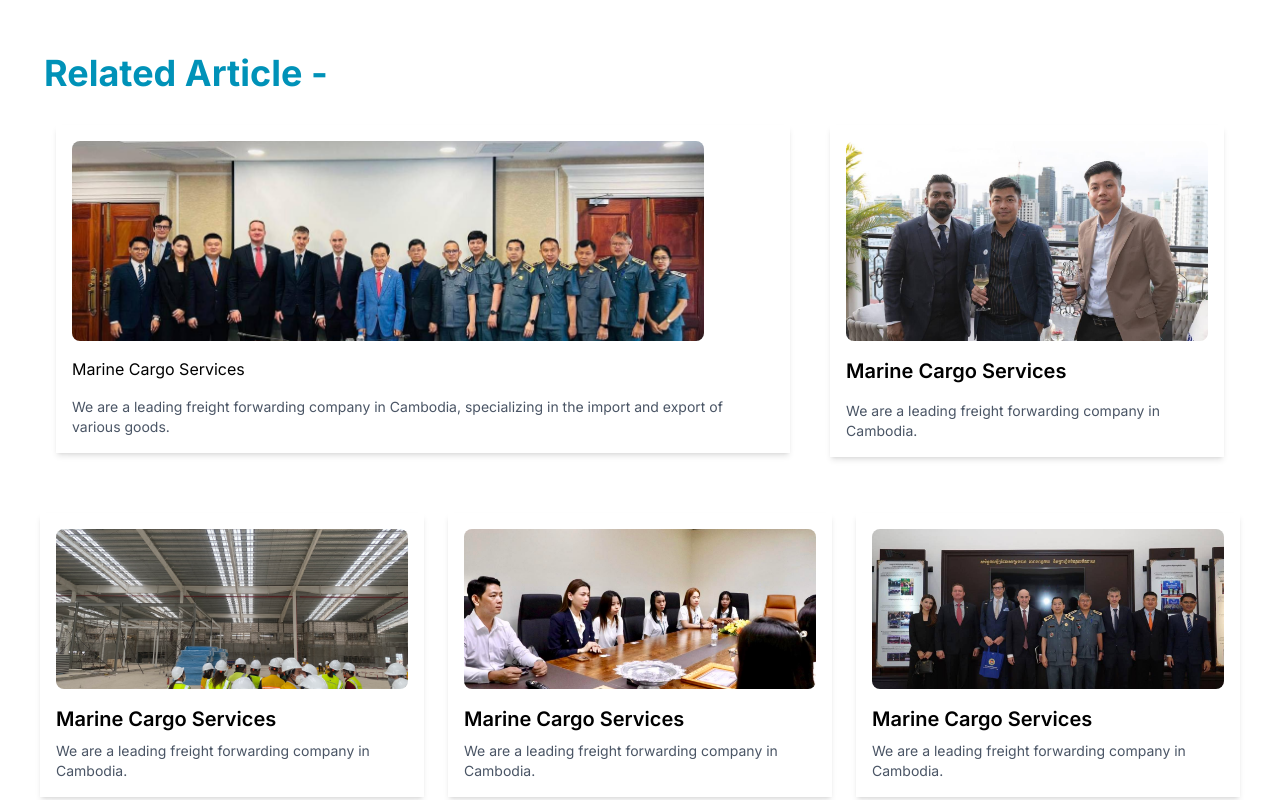
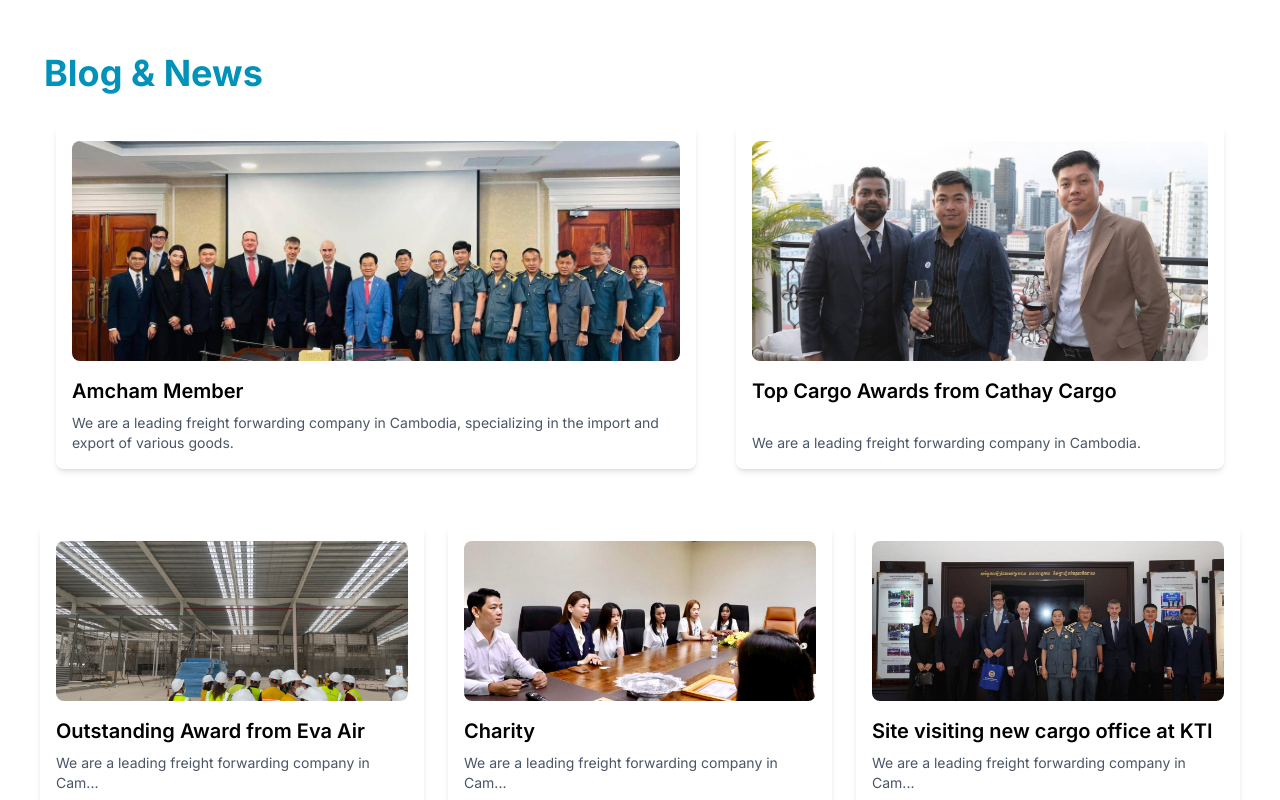
Before and after one commit to sotheaweb/Kingkong, a React (Vite) app: page /subblog/0 in a window 1280 px wide. Shown: the part 660-1460 px from the top of the page. Built offline with nearby package versions, Linux system fonts and the light colour scheme.

Commit message:
Update about page

```diff
--- a/src/components/Home/BolgNews.jsx
+++ b/src/components/Home/BolgNews.jsx
@@ -44,7 +44,7 @@
       </h1>
 
       {/* Top Section (Left + Right boxes) */}
-      <div className="flex flex-col lg:flex-row gap-10 p-4 rounded-lg">
+      <div className="flex flex-col md:flex-row gap-10 p-4 rounded-lg">
         {/* Left Box */}
         <Link
           to="/subblog/3"
--- a/src/components/Home/LifeInside.jsx
+++ b/src/components/Home/LifeInside.jsx
@@ -18,13 +18,13 @@
       </h1>
 
       {/* Main Content Gallery */}
-      <div className="grid grid-cols-1 sm:grid-cols-3 lg:grid-cols-3 gap-6 max-w-7xl mx-auto">
+      <div className="grid grid-cols-1 lg:grid-cols-3 gap-6 max-w-7xl mx-auto">
         {/* First Image */}
         <div className="p-5 hover:shadow-sm duration-300 hover:scale-105 transition delay-70 lg:h-[55vh]">
           <img
             src={image1}
             alt="Team photo in the office"
-            className="w-full h-auto rounded-lg shadow-lg object-cover sm:h-[30vh] lg:h-[45vh]"
+            className="w-full rounded-lg shadow-lg object-cover sm:h-[30vh] lg:h-[45vh]"
             data-aos="fade-up"
             data-aos-delay="50"
           />
--- a/src/components/news/Related.jsx
+++ b/src/components/news/Related.jsx
@@ -1,98 +1,128 @@
-import React from 'react'
-import { Link } from 'react-router-dom'
-import news1 from '../../assets/news1.jpg'
-import news2 from '../../assets/news2.jpg'
-import news3 from '../../assets/news3.jpg'
-import news4 from '../../assets/news4.jpg'
-import news5 from '../../assets/news5.jpg'
+import React from "react";
+import { Link } from "react-router-dom";
+import news1 from "../../assets/news1.jpg";
+import news2 from "../../assets/news2.jpg";
+import news3 from "../../assets/news3.jpg";
+import news4 from "../../assets/news4.jpg";
+import news5 from "../../assets/news5.jpg";
 
 const Related = () => {
-
   const cardData = [
     {
       image: news3,
-            title: "Marine Cargo Services",
-            discription: "We are a leading freight forwarding company in Cambodia.",
+      title: "Outstanding Award from Eva Air",
+      discription:
+        "We are a leading freight forwarding company in Cambodia.",
     },
     {
       image: news4,
-            title: "Marine Cargo Services",
-            discription: "We are a leading freight forwarding company in Cambodia.",
+      title: "Charity",
+      discription:
+        "We are a leading freight forwarding company in Cambodia.",
     },
     {
       image: news5,
-            title: "Marine Cargo Services",
-            discription: "We are a leading freight forwarding company in Cambodia.",
+      title: "Site visiting new cargo office at KTI",
+      discription:
+        "We are a leading freight forwarding company in Cambodia.",
     },
-    ]
+  ];
+
   return (
     <div
-     className='lg:max-w-7xl mx-auto mb-16 px-4 lg:px-10 mt-20 md:mt-30'
+      className="lg:max-w-7xl mx-auto mb-16 px-4 lg:px-10 mt-20 md:mt-30"
       data-aos="fade-up"
       data-aos-delay="200"
     >
+      {/* Title */}
       <h1
         className="text-3xl md:text-4xl font-bold text-cyan-600 mb-4 mx-5 lg:mx-1"
         data-aos="fade-up"
         data-aos-delay="50"
       >
-        Related Article -
+        Blog & News
       </h1>
-      <div className='w-full flex flex-col lg:flex lg:flex-row gap-10 p-4 rounded-lg'>
-        {/* box left */}
-            <Link to="/subblog/3" state={{
+
+      {/* Top Section (Left + Right boxes) */}
+      <div className="flex flex-col md:flex-row gap-10 p-4 rounded-lg">
+        {/* Left Box */}
+        <Link
+          to="/subblog/3"
+          state={{
             image: news1,
-              title: "Marine Cargo Services",
-              discription: "We are a leading freight forwarding company in Cambodia, specializing in the import and export of various goods."
-            }}>
-              <div
-                className='lg:w-2/2 p-4 shadow-md hover:shadow-lg duration-300 hover:scale-105 transition delay-70 flex flex-col gap-4'
+            title: "Amcham Member",
+            discription:
+              "We are a leading freight forwarding company in Cambodia, specializing in the import and export of various goods.",
+          }}
+          className="flex-1"
         >
+          <div className="h-full md:w-[50vw] flex flex-col justify-between p-4 shadow-md hover:shadow-lg duration-300 hover:scale-105 transition delay-70 rounded-lg bg-white">
             <img
               src={news1}
               alt="News loading"
-                    className='w-[90%] h-[200px] object-cover rounded-lg'
+              className="w-full h-[220px] object-cover rounded-lg"
             />
-                  <h2>Marine Cargo Services</h2>
-                  <p className='text-gray-600 text-sm lg:text-md'>
-                    We are a leading freight forwarding company in Cambodia, specializing in the import and export of various goods.
+            <div className="flex flex-col flex-grow justify-between mt-4">
+              <h2 className="text-xl font-semibold">Amcham Member</h2>
+              <p className="text-gray-600 text-sm lg:text-md mt-2">
+                We are a leading freight forwarding company in Cambodia,
+                specializing in the import and export of various goods.
               </p>
             </div>
+          </div>
         </Link>
-        {/* box right */}
-            <Link to="/subblog/4" state={{
+
+        {/* Right Box */}
+        <Link
+          to="/subblog/4"
+          state={{
             image: news2,
-              title: "Marine Cargo Services",
-              discription: "We are a leading freight forwarding company in Cambodia."
-            }}>
-              <div
-                className='lg:w-2/2 p-4 shadow-md hover:shadow-lg hover:scale-105 transition delay-70 flex flex-col gap-4'
+            title: "Top Cargo Awards from Cathay Cargo",
+            discription:
+              "We are a leading freight forwarding company in Cambodia.",
+          }}
+          className="flex-1"
         >
+          <div className="h-full flex flex-col justify-between p-4 shadow-md hover:shadow-lg duration-300 hover:scale-105 transition delay-70 rounded-lg bg-white">
             <img
               src={news2}
               alt="News loading"
-                    className='w-[100%] h-[200px] object-cover rounded-lg'
+              className="w-full h-[220px] object-cover rounded-lg"
             />
-                  <h2 className='text-xl font-semibold'>Marine Cargo Services</h2>
-                  <p className='text-gray-600 text-sm lg:text-md'>
+            <div className="flex flex-col flex-grow justify-between mt-4">
+              <h2 className="text-xl font-semibold">
+                Top Cargo Awards from Cathay Cargo
+              </h2>
+              <p className="text-gray-600 text-sm lg:text-md mt-2">
                 We are a leading freight forwarding company in Cambodia.
               </p>
             </div>
+          </div>
         </Link>
       </div>
-      <div className='mt-10 grid grid-cols-1 sm:grid-cols-1 md:grid-cols-3 lg:grid-cols-3 gap-6'>
+
+      {/* Bottom Section (3 cards) */}
+      <div className="mt-10 grid grid-cols-1 sm:grid-cols-2 md:grid-cols-3 lg:grid-cols-3 gap-6">
         {cardData.map((item, index) => (
           <Link key={index} to={`/subblog/${index}`} state={item}>
-            <div className='p-4 shadow-md hover:shadow-lg duration-300 hover:scale-105 transition delay-70'>
-              <img src={item.image} alt="" className='w-full h-40 object-cover rounded-lg mb-4' />
-              <h2 className='text-xl font-semibold mb-2'>{item.title}</h2>
-              <p className='text-gray-600 text-sm'>{item.discription}</p>
+            <div className="p-4 shadow-md hover:shadow-lg duration-300 hover:scale-105 transition delay-70 rounded-lg bg-white flex flex-col h-full">
+              <img
+                src={item.image}
+                alt=""
+                className="w-full h-40 object-cover rounded-lg mb-4"
+              />
+              <h2 className="text-xl font-semibold mb-2">{item.title}</h2>
+              <p className="text-gray-600 text-sm">
+                {item.discription.length > 50
+                  ? item.discription.slice(0, 50) + "..."
+                  : item.discription}
+              </p>
             </div>
           </Link>
         ))}
       </div>
     </div>
-  )
-}
+  );
+};
 
-export default Related
+export default Related;
```
Also changed, not shown: src/components/About/CoreSection.jsx (+19 -16 lines). Lines whose indentation alone changed are shown as unchanged.
